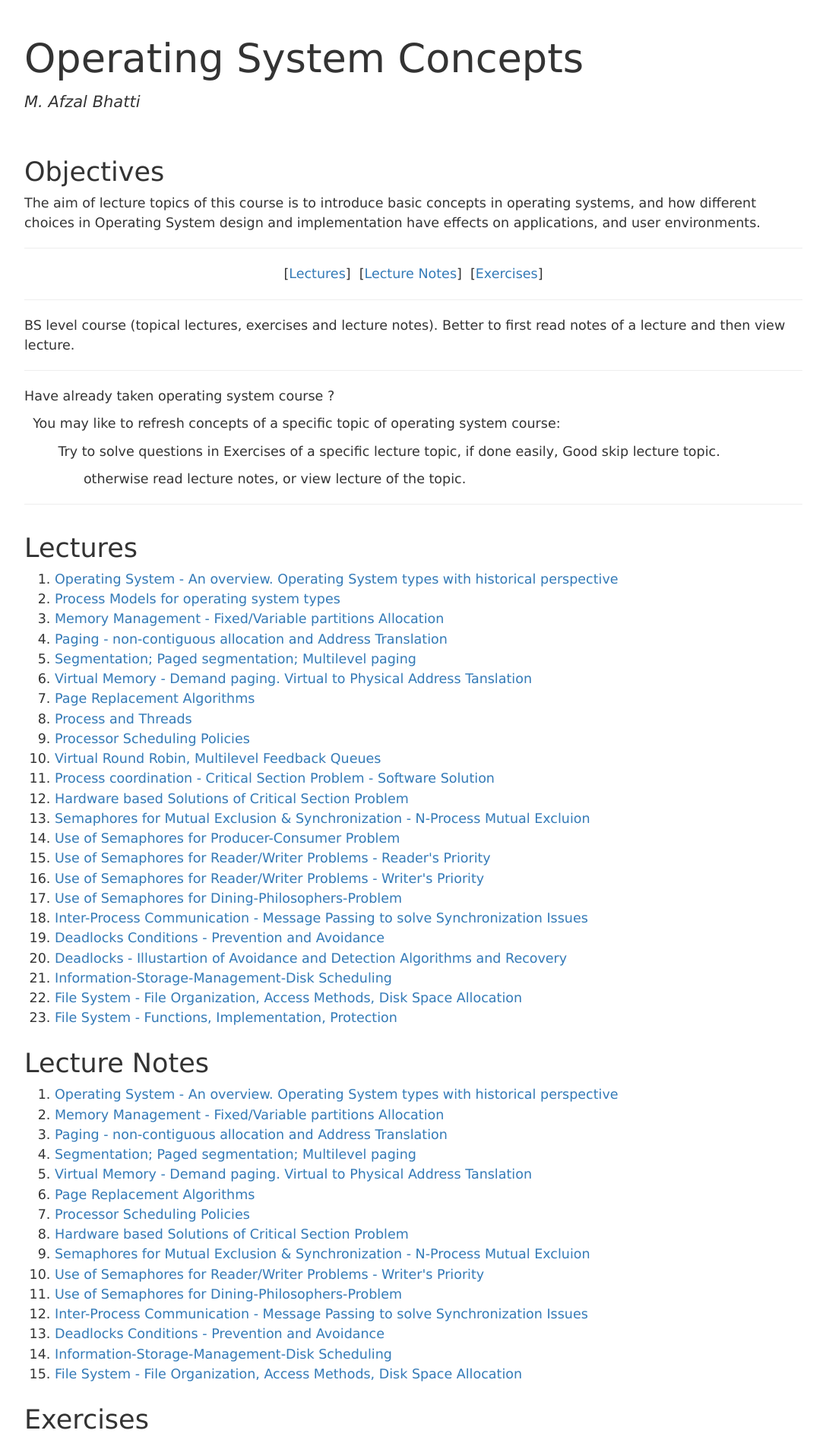
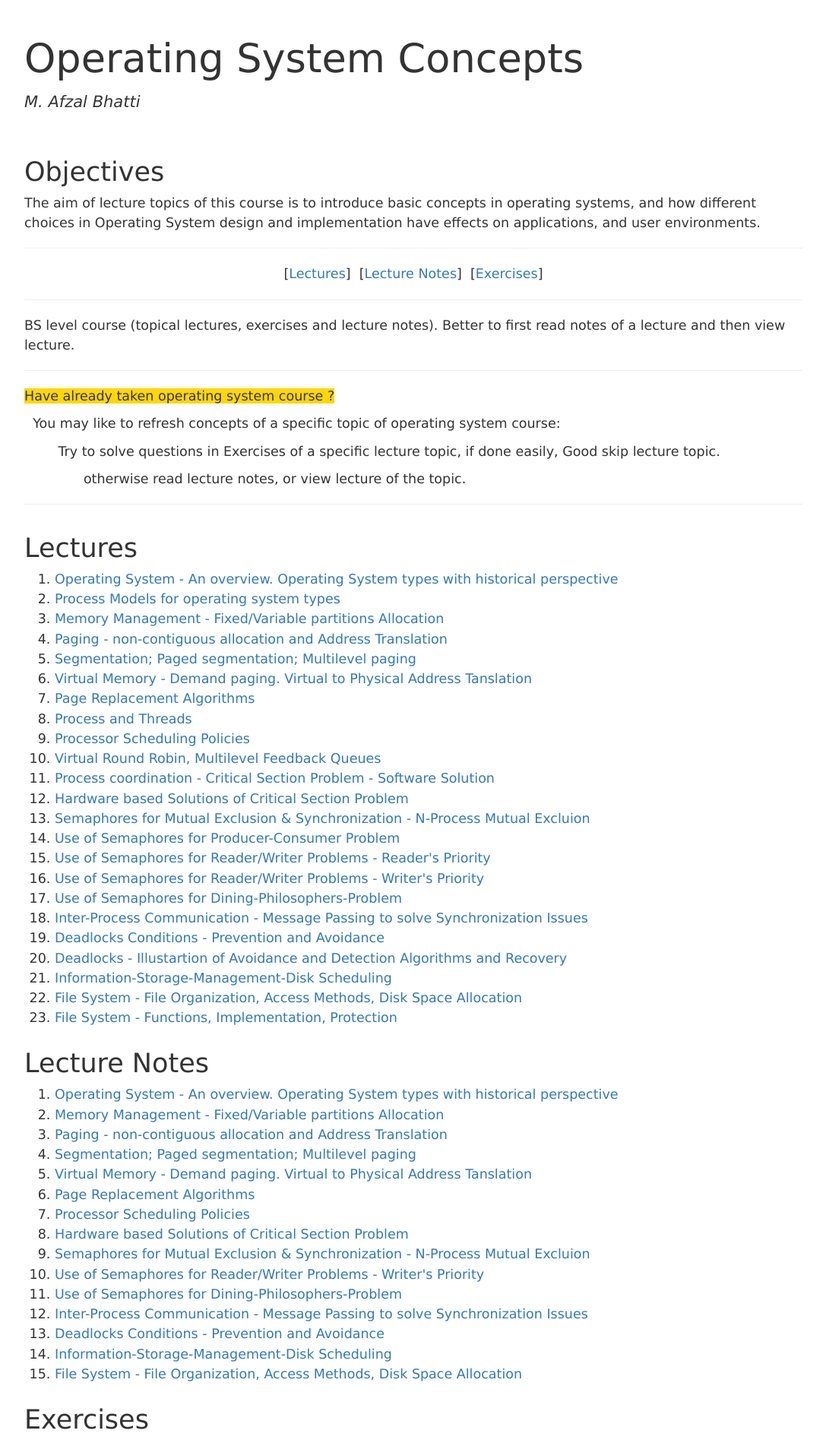
Before and after one commit to CS-Concepts-hub/Operating-Systems-Concepts, a Jekyll site: the page built from index.html, in a window 1280 px wide. Shown: the top 1899 px of the page at 76% size, without its empty margins (96-1183 px from the left). Built offline with Jekyll 4.4.1, drawn with Linux system fonts in a browser that asks for light colours.

Commit message:
Update index.html

```diff
--- a/index.html
+++ b/index.html
@@ -24,7 +24,7 @@ weight: 0
 			BS level course (topical lectures, exercises and lecture notes). Better to first read notes of a lecture and then view lecture.
 		</p>
 		<hr>
-		<p>Have already taken operating system course ?  </p>
+		<p><span style="background-color: #ffd700">Have already taken operating system course ? </span> </p>
 		<p>&nbsp;&nbsp;You may like to refresh concepts of a specific topic of operating system course:</p>
 		<p>&nbsp;&nbsp;&nbsp;&nbsp;&nbsp;&nbsp;&nbsp;&nbsp;Try to solve questions in Exercises of a specific lecture topic, if done easily, Good skip lecture topic.</p>
 		<p>&nbsp;&nbsp;&nbsp;&nbsp;&nbsp;&nbsp;&nbsp;&nbsp;&nbsp;&nbsp;&nbsp;&nbsp;&nbsp;&nbsp;otherwise read lecture notes, or view lecture of the topic.</p>
```
